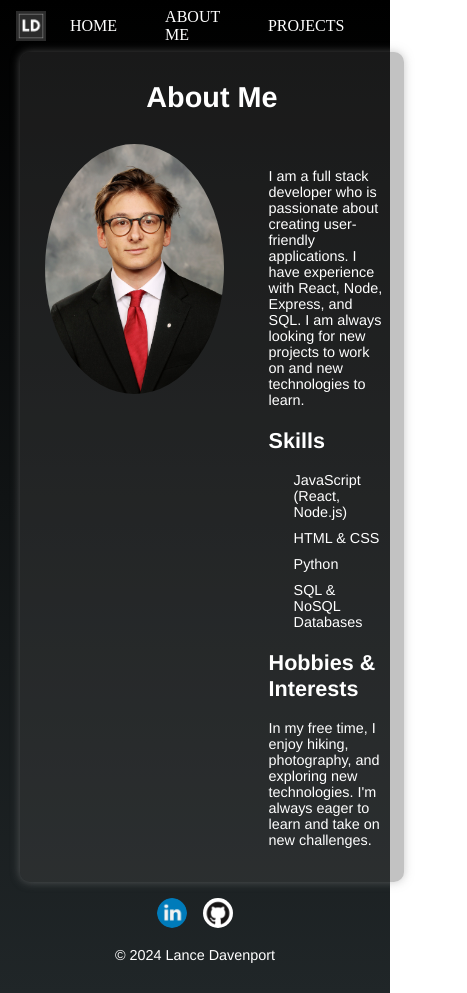
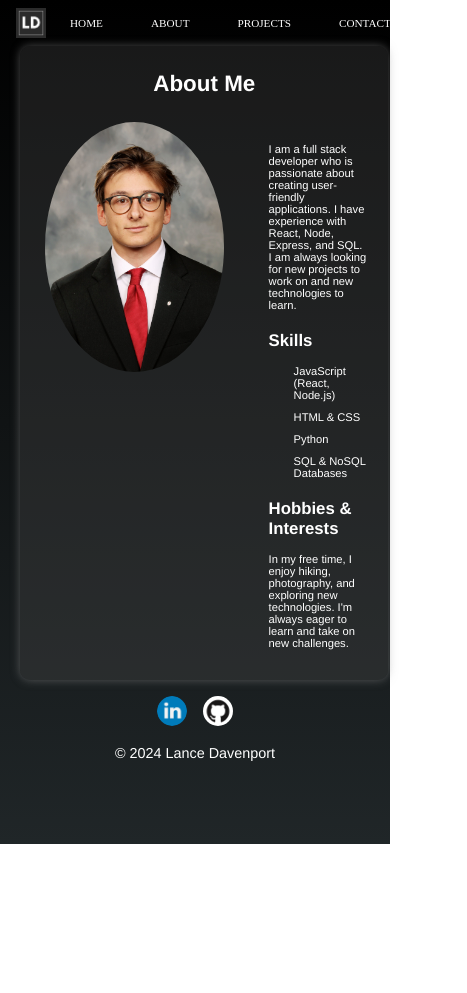
Before and after one commit to lancedavenport/lancedavenport.github.io, a React (Vite) app: page /about in a window 390 px wide. Shown: the whole page, 467 px wide, since content can reach past the window. After the commit the page ends 844 px from the top, so only its background shows below. Built offline with nearby package versions, Linux system fonts and the light colour scheme.

Commit message:
Updated styling

```diff
--- a/src/App.css
+++ b/src/App.css
@@ -39,5 +39,7 @@ body {
     flex-direction: column;
     margin-top: 20px;
   }
-
+  .global-text {
+    font-size: 70%;
+  }
 }
--- a/src/components/navigation/WebsiteNavbar.jsx
+++ b/src/components/navigation/WebsiteNavbar.jsx
@@ -18,7 +18,7 @@ export default function WebsiteNavbar() {
         <div className="navbar-collapse" id="responsive-navbar-nav">
           <div className="nav ml-auto justify-end align-right gap-8">
             <Link to="/" className="nav-link">HOME</Link>
-            <Link to="/about" className="nav-link">ABOUT ME</Link>
+            <Link to="/about" className="nav-link">ABOUT</Link>
             <Link to="/projects" className="nav-link">PROJECTS</Link>
             <a href="mailto:lance.davenport@icloud.com" className="nav-link">CONTACT</a>
           </div>
--- a/src/styles/Navbar.css
+++ b/src/styles/Navbar.css
@@ -21,6 +21,7 @@
     color: #fff;
     margin-left: 1rem;
     text-decoration: none;
+    overflow: hidden;
   }
 
   .nav-link:hover {
@@ -29,7 +30,7 @@
 
   .nav {
     display: flex;
-    align-items: center;
+    align-items: right;
   }
 
   .container {
@@ -54,3 +55,10 @@
   .ml-auto {
     margin-left: auto;
   }
+
+  @media (max-width: 768px){
+    .nav {
+      font-size: 70%;
+    }
+
+  }
```
Also changed, not shown: 4 other files (tests, documents, lock files or other folders).
